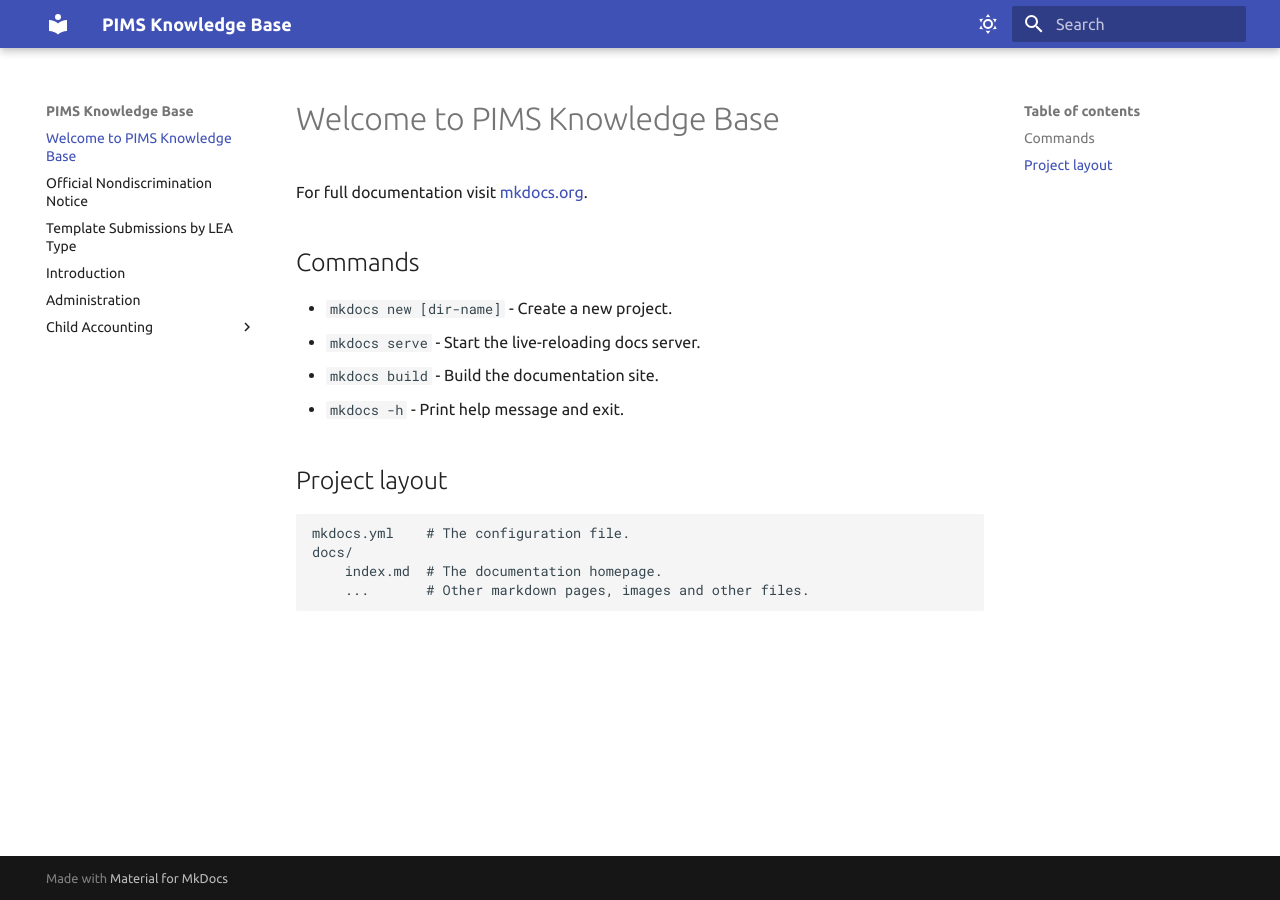
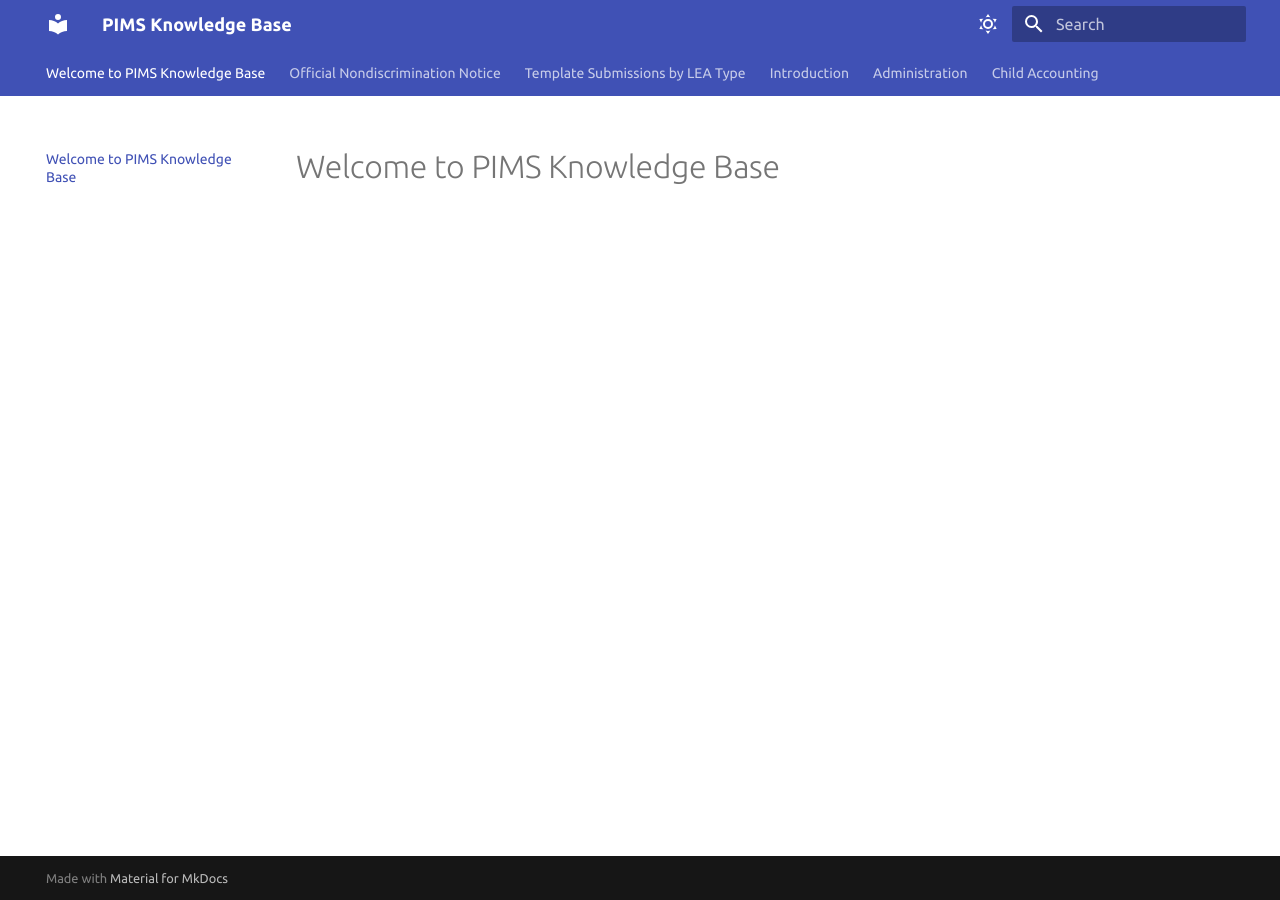
Before and after one commit to Bwest8/pimsKB, an MkDocs documentation site: the page built from docs/index.md, in a window 1280 px wide. Built offline with MkDocs 1.6.1 and Material for MkDocs 9.7.7, drawn with Linux system fonts in a browser that asks for light colours.

Commit message:
Update PIMS Knowledge Base and mkdocs.yml

```diff
--- a/docs/index.md
+++ b/docs/index.md
@@ -1,17 +1 @@
 # Welcome to PIMS Knowledge Base
-
-For full documentation visit [mkdocs.org](https://www.mkdocs.org).
-
-## Commands
-
-* `mkdocs new [dir-name]` - Create a new project.
-* `mkdocs serve` - Start the live-reloading docs server.
-* `mkdocs build` - Build the documentation site.
-* `mkdocs -h` - Print help message and exit.
-
-## Project layout
-
-    mkdocs.yml    # The configuration file.
-    docs/
-        index.md  # The documentation homepage.
-        ...       # Other markdown pages, images and other files.
--- a/mkdocs.yml
+++ b/mkdocs.yml
@@ -7,8 +7,9 @@
       optional: 'material/checkbox-multiple-blank-outline' # Set your preferred icon here
   font:
     text: Ubuntu
+  features:
+    - navigation.tabs
   palette:
-
     # Palette toggle for light mode
     - scheme: default
       toggle:
```
